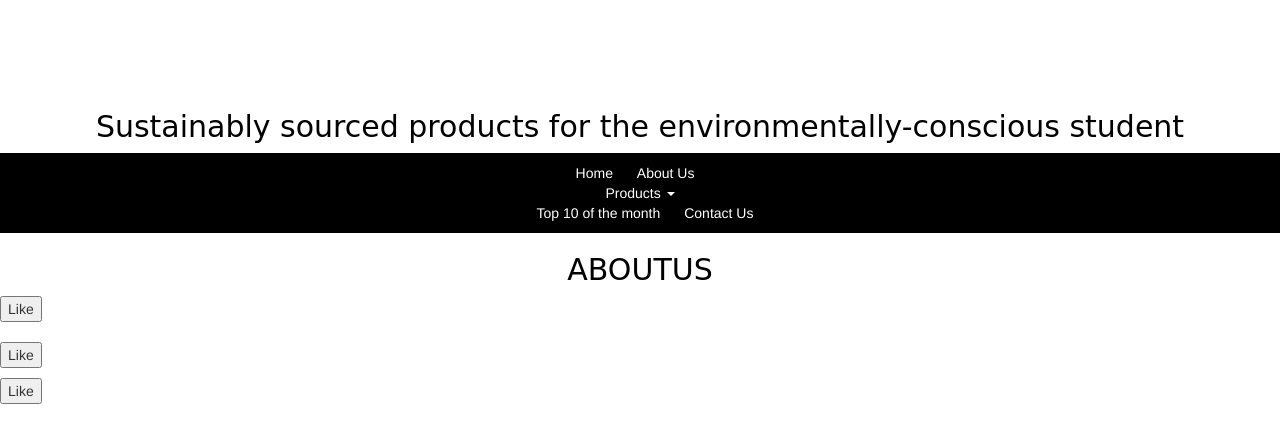
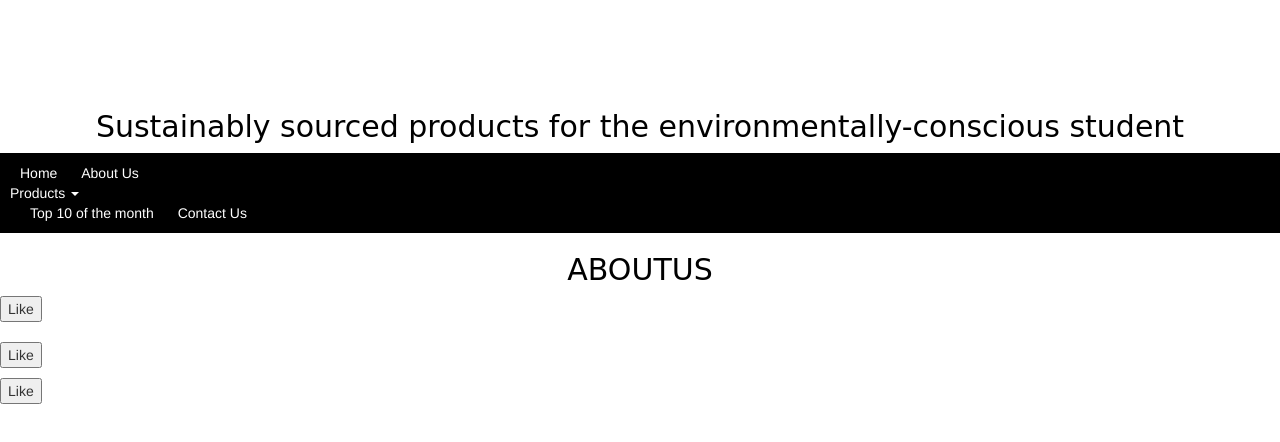
Before and after one commit to anyabreen/the_ethical_student, a plain HTML site: page aboutus.html in a window 1280 px wide. Drawn offline with nearby package versions, Linux system fonts and the light colour scheme; a web font is replaced by a local one.

Commit message:
attempts to change menu back

```diff
--- a/aboutus.html
+++ b/aboutus.html
@@ -14,6 +14,7 @@
 
     <h1>The Ethical Student</h1>
     <h2> Sustainably sourced products for the environmentally-conscious student</h2>
+    <div class= 'menu'>
     <ul>
     <li><a href="index.html">Home</a></li>
       <li><a href="aboutus.html">About Us</a></li>
@@ -32,6 +33,7 @@
       <li><a href="top_10_of_the_month.html">Top 10 of the month</a></li>
       <li><a href="contactus.html">Contact Us</a></li>
     </ul>
+    </div>
   </header>
   <h2>ABOUTUS</h2>
 <article> <p></p>  <button>Like</button> </article>
--- a/style1.css
+++ b/style1.css
@@ -25,16 +25,17 @@
       font-size: 100px;
 
     }
-    ul {
-      text-align: center;
+    .menu ul {
+
       padding: 10px;
       background: black;
       color: white;
       position: center;
     }
 
-    li {
+    .menu li {
       display: inline;
+
       padding: 0px 10px 0px 10px;
     }
    .first{
```
Also changed, not shown: clothing.html (+2 -1 lines), food.html (+2 -1 lines), index.html (+2 -2 lines), products.html (+2 -1 lines), toiletries.html (+2 -1 lines), top_10_of_the_month.html (+2 -0 lines).
